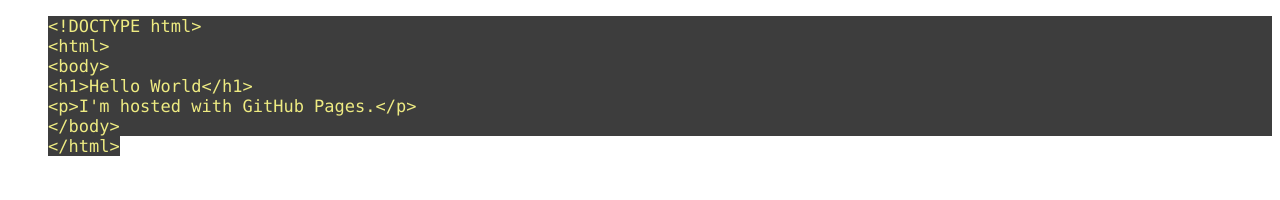
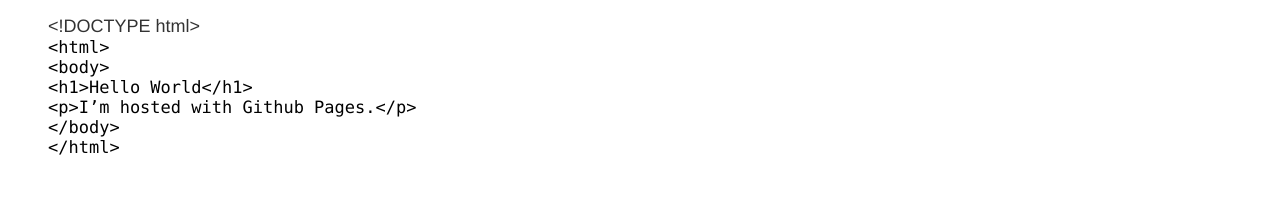
Before and after one commit to kediags/kediags.github.io, a plain HTML site: page index.html in a window 1280 px wide. Drawn offline with Linux system fonts and the light colour scheme.

Commit message:
Updating HTML

```diff
--- a/index.html
+++ b/index.html
@@ -7,29 +7,22 @@
   <meta name="Generator" content="Cocoa HTML Writer">
   <meta name="CocoaVersion" content="1504.6">
   <style type="text/css">
-    li.li1 {margin: 0.0px 0.0px 0.0px 0.0px; line-height: 28.0px; font: 17.0px Consolas; color: #eeeb82; -webkit-text-stroke: #eeeb82; background-color: #3d3d3d}
-    li.li2 {margin: 0.0px 0.0px 0.0px 0.0px; line-height: 28.0px; font: 17.0px Consolas; color: #eeeb82; -webkit-text-stroke: #eeeb82}
+    li.li1 {margin: 0.0px 0.0px 0.0px 0.0px; line-height: 20.0px; font: 18.0px 'Helvetica Neue'; color: #333333; -webkit-text-stroke: #333333}
+    li.li2 {margin: 0.0px 0.0px 0.0px 0.0px; line-height: 20.0px; font: 17.0px Consolas; color: #000000}
     li.li3 {margin: 0.0px 0.0px 70.0px 0.0px; text-align: center; line-height: 22.0px; font: 18.0px 'Helvetica Neue'; color: #333333; background-color: #ffffff; min-height: 22.0px}
-    span.s1 {-webkit-text-stroke: 0px #000000}
-    span.s2 {font-kerning: none}
-    span.s3 {background-color: #3d3d3d; -webkit-text-stroke: 0px #000000}
-    span.s4 {font-kerning: none; background-color: #3d3d3d}
-    span.s5 {font: 18.0px 'Helvetica Neue'; font-kerning: none; color: #333333; -webkit-text-stroke: 0px #333333}
+    span.s1 {font-kerning: none}
     ul.ul1 {list-style-type: none}
   </style>
 </head>
 <body>
 <ul class="ul1">
-  <li class="li1"><span class="s1"></span><span class="s2">&lt;!DOCTYPE html&gt;</span></li>
-  <li class="li1"><span class="s1"></span><span class="s2">&lt;html&gt;</span></li>
-  <li class="li1"><span class="s1"></span><span class="s2">&lt;body&gt;</span></li>
-  <li class="li1"><span class="s1"></span><span class="s2">&lt;h1&gt;Hello World&lt;/h1&gt;</span></li>
-  <li class="li1"><span class="s1"></span><span class="s2">&lt;p&gt;I'm hosted with GitHub Pages.&lt;/p&gt;</span></li>
-  <li class="li1"><span class="s1"></span><span class="s2">&lt;/body&gt;</span></li>
-  <li class="li2"><span class="s3"></span><span class="s4">&lt;/html&gt;</span><span class="s2"><br>
-</span><span class="s4"><br>
-</span><span class="s5"><br>
-</span></li>
+  <li class="li1"><span class="s1">&lt;!DOCTYPE html&gt;</span></li>
+  <li class="li2">&lt;html&gt;</li>
+  <li class="li2">&lt;body&gt;</li>
+  <li class="li2">&lt;h1&gt;Hello World&lt;/h1&gt;</li>
+  <li class="li2">&lt;p&gt;I’m hosted with Github Pages.&lt;/p&gt;</li>
+  <li class="li2">&lt;/body&gt;</li>
+  <li class="li2">&lt;/html&gt;</li>
   <li class="li3"></li>
 </ul>
 </body>
```
